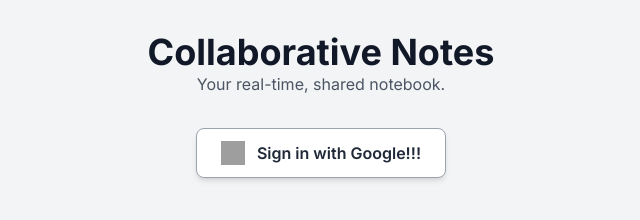
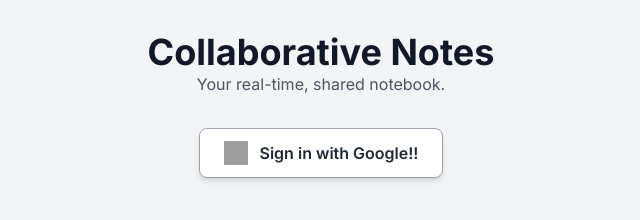
Before and after one commit to tomhausmann/firebase-notes-app, a plain HTML site: page index.html in a window 1280 px wide. Shown: the full height of the page, 319-959 px from the left. Drawn offline with nearby package versions, Linux system fonts and the light colour scheme; no server answers; grey boxes are pictures that could not be loaded.

Commit message:
another test

```diff
--- a/index.html
+++ b/index.html
@@ -19,7 +19,7 @@
         <div id="auth-container" class="text-center">
             <button id="google-signin-btn" class="bg-white hover:bg-gray-200 text-gray-800 font-semibold py-3 px-6 border border-gray-400 rounded-lg shadow-md inline-flex items-center">
                 <img class="w-6 h-6 mr-3" src="https://www.google.com/images/branding/googlelogo/2x/googlelogo_color_272x92dp.png" alt="Google logo">
-                Sign in with Google!!!
+                Sign in with Google!!
             </button>
         </div>
 
```
